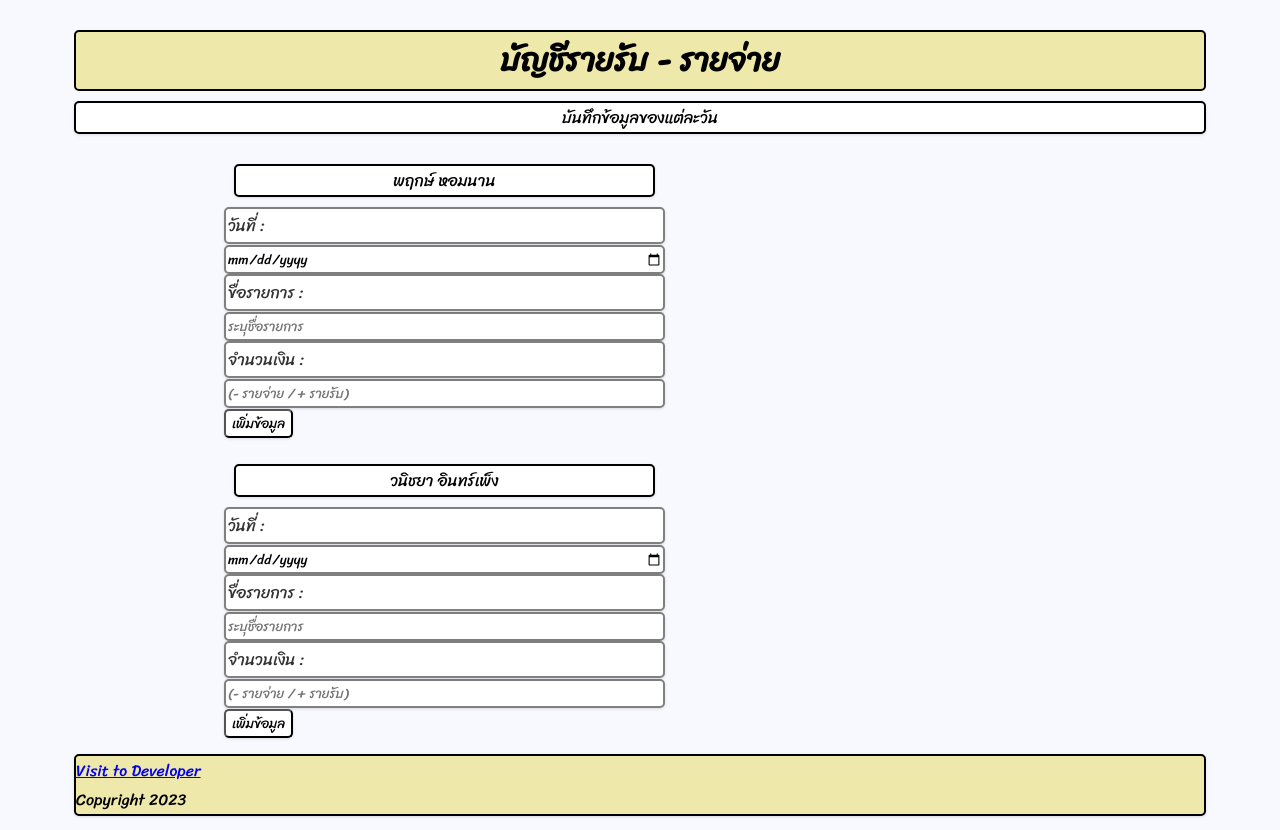
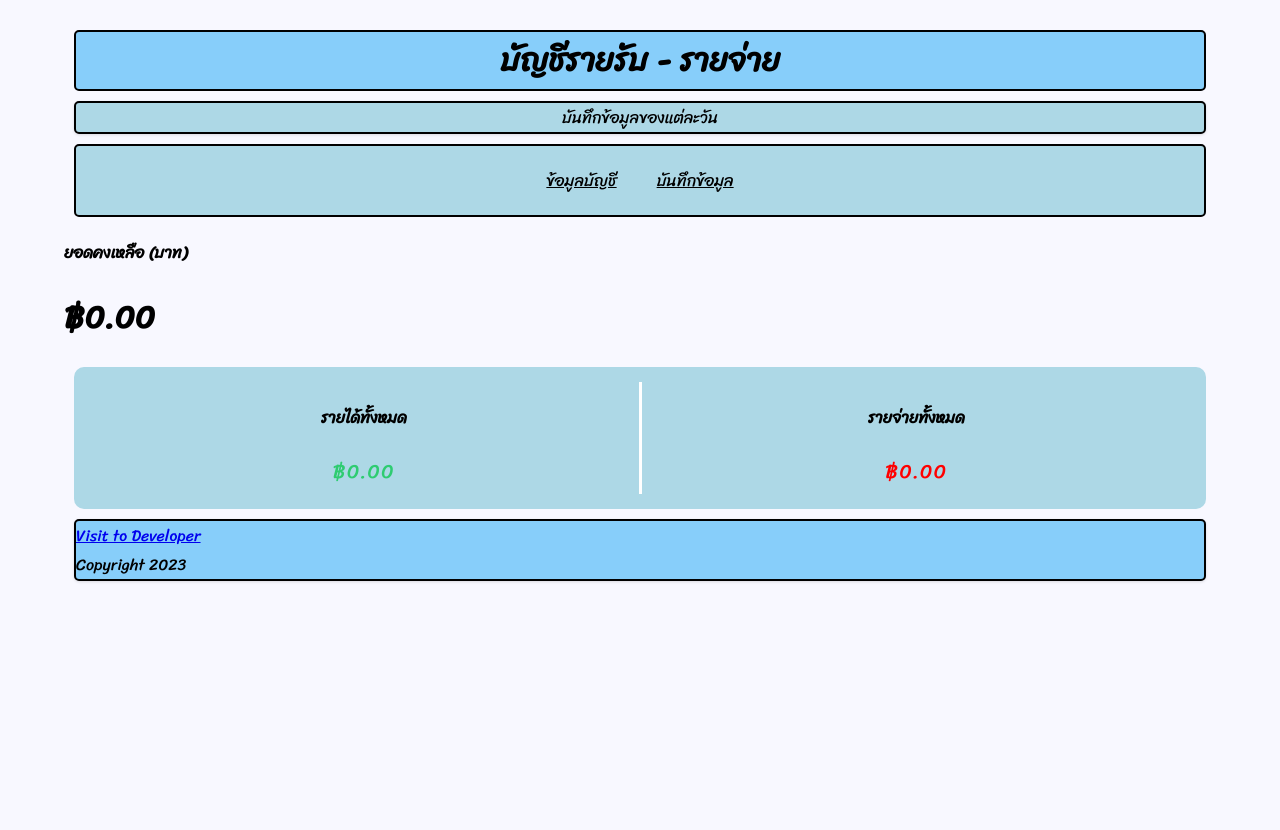
Before and after one commit to manguza/React, a React (Create React App) app in the folder react-basic/: page / in a window 1280 px wide. Built offline with nearby package versions, Linux system fonts and the light colour scheme; the HTML template or start-up script is replaced by a standard one.

Commit message:
update 13/10/2023

```diff
--- a/react-basic/package.json
+++ b/react-basic/package.json
@@ -9,6 +9,7 @@
     "prop-types": "^15.8.1",
     "react": "^18.2.0",
     "react-dom": "^18.2.0",
+    "react-router-dom": "^6.16.0",
     "react-scripts": "5.0.1",
     "uuid": "^9.0.1",
     "web-vitals": "^2.1.4"
--- a/react-basic/src/App.css
+++ b/react-basic/src/App.css
@@ -19,3 +19,24 @@ body{
   margin: 30px auto;
   width: 90%;
 }
+
+.horizontal-menu{
+  list-style-type: none;
+  margin: 10px;
+  padding: 0;
+  overflow: hidden;
+  background: #ADD8E6;
+  text-align: center;
+  border: 2px solid black;
+  border-radius: 5px;
+}
+
+.horizontal-menu li{
+  display: inline-block;
+}
+
+.horizontal-menu a{
+  color: black;
+  padding: 20px;
+  display: block;
+}
--- a/react-basic/src/App.js
+++ b/react-basic/src/App.js
@@ -1,18 +1,18 @@
 import Header from "./Component/Header";
+import Report from "./Component/Report";
 import Footer from "./Component/Footer";
 import Body from "./Component/Body";
-// import Transaction from "./Component/Transaction";
+import Transaction from "./Component/Transaction";
+import DataContext from "./Data/DataContext";
 import './App.css';
-import { useState } from "react";
+import { useState, useEffect } from "react";
+import {BrowserRouter as Router, Route, Link, Routes} from 'react-router-dom';
 
 function App() {
 
-  const initData = [
-    {id : 1, Date : "10/11/2023", Data : "ค่ากาแฟ", Price : "-110"},
-    {id : 2, Date : "10/11/2023", Data : "ค่าข้าว", Price : "-50"},
-    {id : 3, Date : "10/11/2023", Data : "ค่าเดินทาง", Price : "-100"}
-  ]
-  const [items, setItems] = useState(initData)
+  const [items, setItems] = useState([])
+  const [reportIncome, setReportIncome] = useState(0)
+  const [reportExpense, setReportExpense] = useState(0)
 
   const onAddNewItem = (newItem) => {
     console.log("test : ", newItem);
@@ -21,14 +21,52 @@ function App() {
     })
   }
 
+  useEffect(() => {
+    const allPrice = items.map(items => items.Price)
+    const income = allPrice.filter(e => e > 0).reduce((total,e) => total += e,0)
+    const expense = (allPrice.filter(e => e < 0).reduce((total,e) => total += e,0)) * -1
+    setReportIncome(income.toFixed(2))
+    setReportExpense(expense.toFixed(2))
+  }, [items,reportIncome,reportExpense])
+
+  // const [showReport, setShowReport] = useState(false)
+  // const reducer = (state, action) => {
+  //   switch(action.type){
+  //     case "SHOW" :
+  //       return setShowReport(true)
+  //     case "HIDE" :
+  //       return setShowReport(false)
+  //   }
+  // }
+  // const [result,dispatch] = useReducer(reducer,showReport)
+
   return (
-    <div className="container">
-      <Header />
-      <Body onAddItem={onAddNewItem}/>
-      {/* <Transaction Data = {items}/>  */}
-      <Footer />
-    </div>
-
+    <DataContext.Provider value={{income : reportIncome, expense : reportExpense}}>
+      <div className="container">
+        <Header />
+        <Router>
+        <div>
+          <ul className="horizontal-menu">
+            <li>
+              <Link to="/">ข้อมูลบัญชี</Link>
+            </li>
+            <li>
+              <Link to="/insert">บันทึกข้อมูล</Link>
+            </li>
+          </ul>
+          <Routes>
+            <Route path="/" element={[<Report />, <Footer />]} />
+            <Route path="/insert" element={[<Body onAddItem={onAddNewItem}/>, <Transaction items = {items}/>, <Footer />]}/>
+          </Routes>
+        </div>
+        </Router>
+        {/* <div align="center">
+          <h1>{result}</h1>
+          <button onClick={()=>dispatch({type:"SHOW"})}>แสดง</button>
+          <button onClick={()=>dispatch({type:"HIDE"})}>ซ่อน</button>
+        </div> */}
+      </div>
+    </DataContext.Provider>
   );
 }
 
--- a/react-basic/src/Component/Body.js
+++ b/react-basic/src/Component/Body.js
@@ -1,26 +1,24 @@
-import { useState } from 'react'
+import { useState, useEffect } from 'react'
 import "./Design.css";
 import { v4 as uuidv4 } from 'uuid';
 
 const Body = (props) => {
 
-    const [Date, setDate] = useState('')
-    const [Data, setData] = useState('')
-    const [Price, setPrice] = useState(0)
+    const [Date, setDate] = useState('');
+    const [Data, setData] = useState('');
+    const [Price, setPrice] = useState(0);
+    const [formValid, setFormValid] = useState(false);
 
     const inputDatePruk = (event) =>{
         setDate(event.target.value)
-        console.log(event.target.value)
     };
 
     const inputDataPruk = (event) =>{
         setData(event.target.value)
-        console.log(event.target.value)
     };
 
     const inputPricePruk = (event) =>{
         setPrice(event.target.value)
-        console.log(event.target.value)
     };
 
     const saveDataPruk = (event) =>{
@@ -35,22 +33,19 @@ const Body = (props) => {
         setDate('')
         setData('')
         setPrice(0)
-    }
+    };
 
     const inputDateWa = (event) =>{
         setDate(event.target.value)
-        console.log(event.target.value)
-    }
+    };
 
     const inputDataWa = (event) =>{
         setData(event.target.value)
-        console.log(event.target.value)
-    }
+    };
 
     const inputPriceWa = (event) =>{
         setPrice(event.target.value)
-        console.log(event.target.value)
-    }
+    };
 
     const saveDataWa = (event) =>{
         event.preventDefault()
@@ -64,7 +59,12 @@ const Body = (props) => {
         setDate('')
         setData('')
         setPrice(0)
-    }
+    };
+
+    useEffect(()=>{
+        const checkData = Date.trim().length > 0 && Data.trim().length > 0 && Price !== 0;
+            setFormValid(checkData)
+    }, [Date, Data, Price])
 
     return(
         <div className="Row">
@@ -78,24 +78,24 @@ const Body = (props) => {
                         <input type="text" placeholder="ระบุชื่อรายการ" onChange={inputDataPruk} />
 
                         <label>จำนวนเงิน : </label>
-                        <input type="number" placeholder="(- รายจ่าย / + รายรับ)" onChange={inputPricePruk} />
+                        <input type="double" placeholder="(- รายจ่าย / + รายรับ)" onChange={inputPricePruk} />
 
-                        <button type="submit">เพิ่มข้อมูล</button>
+                        <button type="submit" disabled={!formValid}>เพิ่มข้อมูล</button>
                 </div>
             </form>
             <form onSubmit={saveDataWa}>
                 <div className="Column">
                     <p className="Desc">วนิชยา อินทร์เพ็ง</p>
                         <label>วันที่ : </label>
-                        <input type="date" onChange={inputDateWa}/>
+                        <input type="date" onChange={inputDateWa} />
 
                         <label>ขื่อรายการ : </label>
-                        <input type="text" placeholder="ระบุชื่อรายการ" onChange={inputDataWa}/>
+                        <input type="text" placeholder="ระบุชื่อรายการ" onChange={inputDataWa} />
 
                         <label>จำนวนเงิน : </label>
-                        <input type="number" placeholder="(- รายจ่าย / + รายรับ)" onChange={inputPriceWa}/>
+                        <input type="double" placeholder="(- รายจ่าย / + รายรับ)" onChange={inputPriceWa} />
 
-                        <button type="submit">เพิ่มข้อมูล</button>
+                        <button type="submit" disabled={!formValid}>เพิ่มข้อมูล</button>
                 </div>
             </form>
         </div>
--- a/react-basic/src/Component/Design.css
+++ b/react-basic/src/Component/Design.css
@@ -15,14 +15,14 @@
 .Title{
     text-align: center;
     border: 2px solid black;
-    background-color: palegoldenrod;
+    background-color: #87CEFA;
     margin: 10px;
     border-radius: 5px;
 }
 
 .Desc{
     text-align: center;
-    background: #fff;
+    background: #ADD8E6;
     box-shadow: 0 1px 3px rgba(0, 0, 0, 0.12);
     margin: 10px;
     border-radius: 5px;
@@ -32,7 +32,7 @@
 .Name{
     text-align: left;
     border: 2px solid black;
-    background-color: palegoldenrod;
+    background-color: #87CEFA;
     margin: 10px;
     border-radius: 5px;
     box-shadow: 0 1px 3px rgba(0, 0, 0, 0.12);
@@ -76,11 +76,41 @@ button{
 
 .expense{
     border-right: 5px solid red;
-    text-align: center;
     list-style-type: none;
 }
 
 .income{
     border-right: 5px solid green;
+}
+
+.report-container{
+    display: flex;
+    justify-content: space-between;
+    background: #ADD8E6;
+    padding: 15px;
+    margin: 10px;
+    border-radius: 10px;
+}
+
+.report-container>div{
+    flex: 1;
     text-align: center;
 }
+
+.report-container>div:first-of-type{
+    border-right: 3px solid #fff  ;
+}
+
+.report{
+    font-size: 20px;
+    letter-spacing: 1px ;
+    margin: 5px 0;
+}
+
+.report.plus{
+    color: #2ecc71;
+}
+
+.report.minus{
+    color: red;
+}
--- a/react-basic/src/Component/Header.js
+++ b/react-basic/src/Component/Header.js
@@ -4,6 +4,7 @@ const Title = "บัญชีรายรับ - รายจ่าย"
 const Description = "บันทึกข้อมูลของแต่ละวัน"
 
 const Header = () => {
+
     return(
         <div>
             <h1 className="Title">{Title}</h1>
--- a/react-basic/src/Component/Item.js
+++ b/react-basic/src/Component/Item.js
@@ -5,9 +5,13 @@ const Item = (props) => {
 
     const {Date,Data,Price} = props
     const status = Price < 0 ? "expense" : "income"
+    const symbol = Price < 0 ? "-" : "+"
+    const formatNumber = (num) => {
+        return num.toString().replace(/(\d)(?=(\d{3})+(?!\d))/g, '$1,')
+    }
 
     return (
-        <li className={status}>{Date} {Data} <span>{Price}</span></li>
+        <li className={status}><p>{Date}</p> {Data} <span>{symbol}{formatNumber(Math.abs(Price).toFixed(2))}</span></li>
     );
 }
 
--- /dev/null
+++ b/react-basic/src/Component/Report.js
@@ -0,0 +1,30 @@
+import DataContext from "../Data/DataContext";
+import { useContext } from "react";
+import "./Design.css";
+
+const Report = () => {
+
+    const {income, expense} = useContext(DataContext)
+    const formatNumber = (num) => {
+        return num.toString().replace(/(\d)(?=(\d{3})+(?!\d))/g, '$1,')
+    }
+
+    return(
+        <div>
+                <h4>ยอดคงเหลือ (บาท)</h4>
+                <h1>฿{formatNumber((income - expense).toFixed(2))}</h1>
+                <div className="report-container">
+                    <div>
+                        <h4>รายได้ทั้งหมด</h4>
+                        <p className="report plus">฿{formatNumber(income)}</p>
+                    </div>
+                    <div>
+                        <h4>รายจ่ายทั้งหมด</h4>
+                        <p className="report minus">฿{formatNumber(expense)}</p>
+                    </div>
+                </div>
+            </div>
+    )
+}
+
+export default Report;
--- a/react-basic/src/Component/Transaction.js
+++ b/react-basic/src/Component/Transaction.js
@@ -6,11 +6,13 @@ const Transaction = (props) => {
     const {items} = props
 
     return (
-        <ul className="item-list">
-            {items.map((e) =>{
-                return <Item {...e} key={e.id}/>
-            })}
-        </ul>
+        <div>
+            <ul className="item-list">
+                {items.map((e) =>{
+                    return <Item {...e} key={e.id}/>
+                })}
+            </ul>
+        </div>
     );
 }
 
--- /dev/null
+++ b/react-basic/src/Data/DataContext.js
@@ -0,0 +1,5 @@
+import { createContext } from "react";
+
+const DataContext = createContext()
+
+export default DataContext;
```
Also changed, not shown: 1 other file (tests, documents, lock files or other folders).
